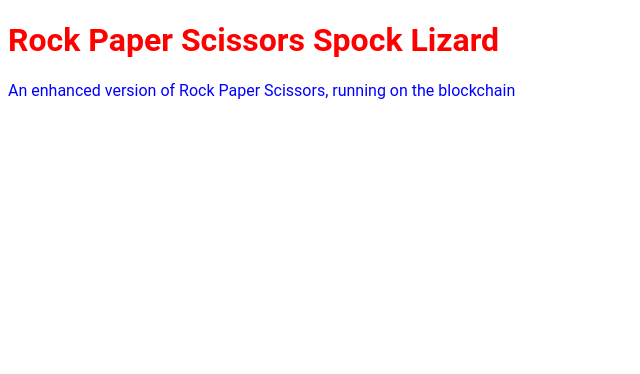
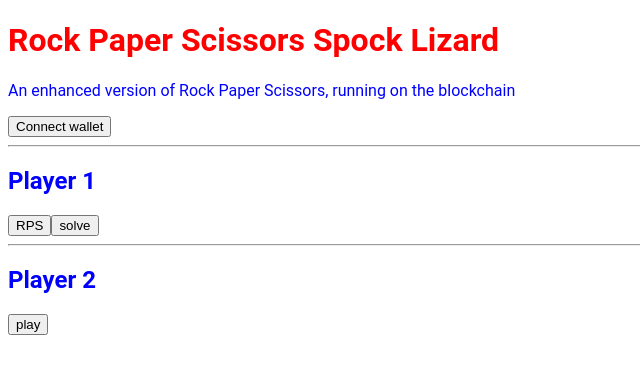
Before and after one commit to bneeland/rock-paper-scissors-lizard-spock, a Next.js app in the folder rps-app/rps-app/: page / in a window 1280 px wide. Shown: the top 374 px of the page, without its empty margins (0-640 px from the left). Built offline with nearby package versions, Linux system fonts and the light colour scheme.

Commit message:
Connecting to MetaMask

```diff
--- a/rps-app/rps-app/package.json
+++ b/rps-app/rps-app/package.json
@@ -10,7 +10,8 @@
   "dependencies": {
     "next": "12.0.10",
     "react": "17.0.2",
-    "react-dom": "17.0.2"
+    "react-dom": "17.0.2",
+    "web3": "^1.7.0"
   },
   "devDependencies": {
     "eslint": "8.8.0",
--- a/rps-app/rps-app/pages/index.js
+++ b/rps-app/rps-app/pages/index.js
@@ -1,11 +1,40 @@
 import Head from 'next/head'
 import styles from '../styles/Home.module.css'
+import Web3 from 'web3'
 
-export default function Home() {
+const Home = () => {
+  let web3
+
+  const connectWalletHandler = () => {
+    if (typeof window !== "undefined" && typeof window.ethereum !== "undefined") {
+      // MetaMask installed
+      // Connect to MetaMask wallet
+      window.ethereum.request({method: "eth_requestAccounts"})
+      web3 = new Web3(window.ethereum)
+    } else {
+      // MetaMask not installed
+      console.log("Please install MetaMask")
+    }
+  }
+
   return (
     <div>
+      <Head>
+        <title>Rock Paper Scissors Spock Lizard</title>
+        <meta name="description" content="Rock Paper Scissors Spock Lizard app" />
+      </Head>
       <h1 className={styles.title}>Rock Paper Scissors Spock Lizard</h1>
       <p>An enhanced version of Rock Paper Scissors, running on the blockchain</p>
+      <button onClick={connectWalletHandler}>Connect wallet</button>
+      <hr />
+      <h2>Player 1</h2>
+      <button>RPS</button>
+      <button>solve</button>
+      <hr />
+      <h2>Player 2</h2>
+      <button>play</button>
     </div>
   )
 }
+
+export default Home
```
Also changed, not shown: 1 other file (tests, documents, lock files or other folders).
